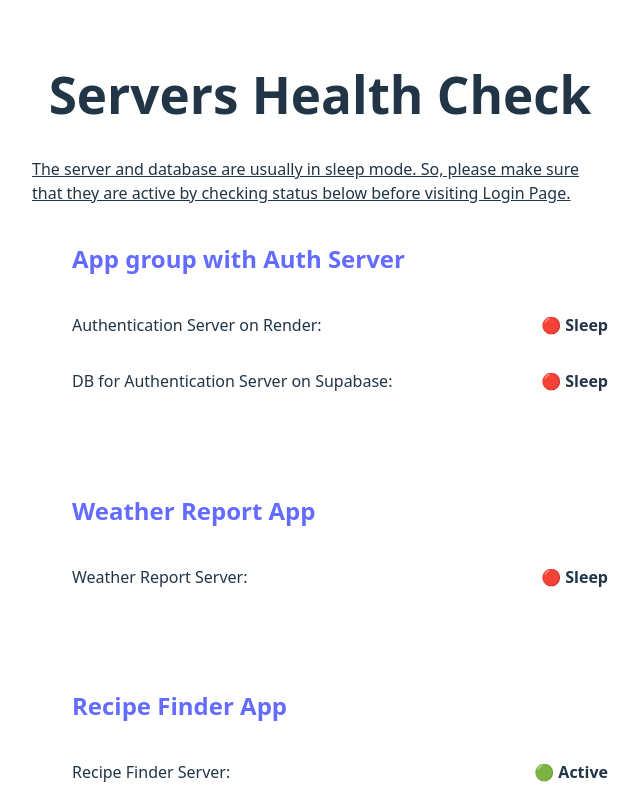
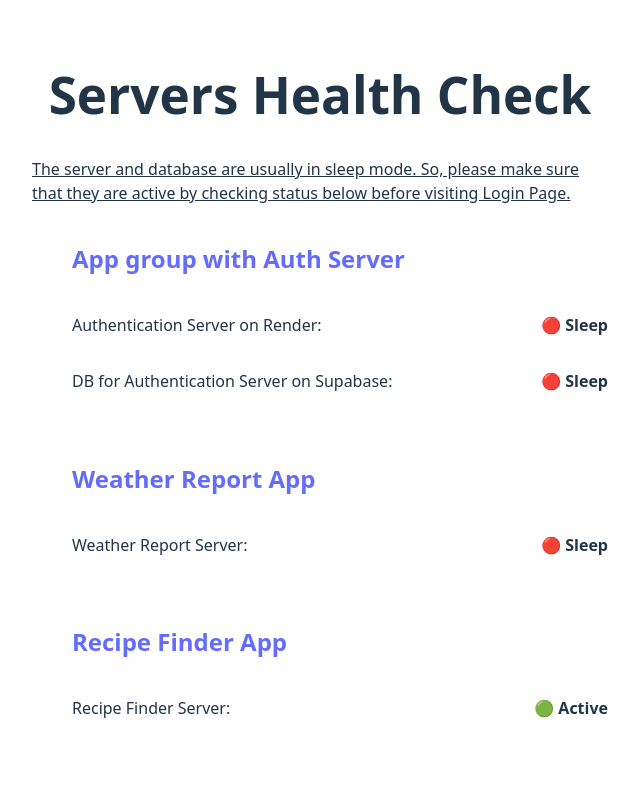
Before and after one commit to kappasan21/server-health-check, a React (Vite) app: page / in a window 1280 px wide. Shown: the top 795 px of the page, without its empty margins (320-960 px from the left). Built offline with nearby package versions, Linux system fonts and the light colour scheme; no server answers.

Commit message:
Update App.css
Make the space between <ul> for each app smaller

```diff
--- a/src/App.css
+++ b/src/App.css
@@ -16,7 +16,7 @@
   /* list-style: none; */
   text-align: left;
   max-width: 45vw;
-  margin: 0 auto 4rem auto;
+  margin: 0 auto 2rem auto;
   display: flex;
   flex-direction: column;
   justify-content: center;
```
